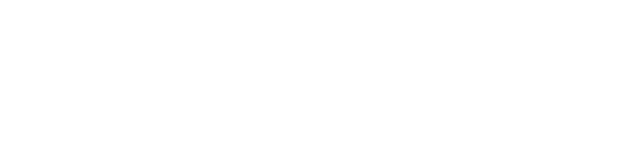
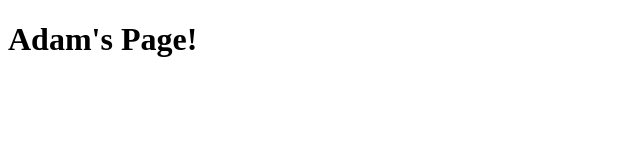
Before and after one commit to AJP713/sample-lesson-ajprado, a plain HTML site: page index.html in a window 1280 px wide. Shown: the whole page, without its empty margins (0-640 px from the left). Drawn offline with Linux system fonts and the light colour scheme.

Commit message:
add name

```diff
--- a/index.html
+++ b/index.html
@@ -5,6 +5,6 @@
     <title>title</title>
   </head>
   <body>
-    <h1></h1>
+    <h1>Adam's Page!</h1>
   </body>
 </html>
```
